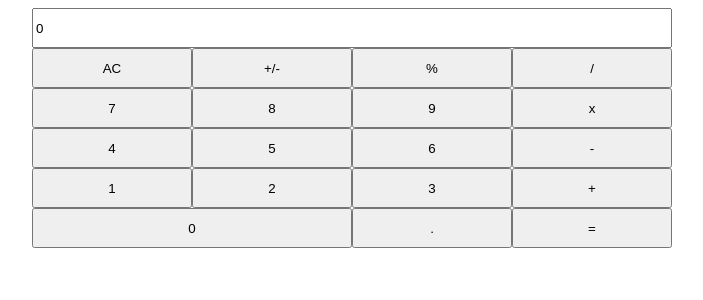
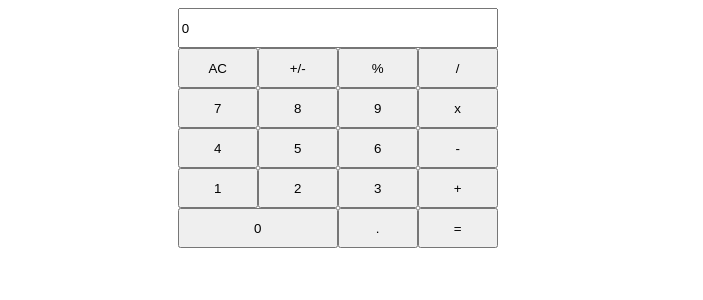
Before and after one commit to vsots/calculator, a React (Vite) app: page / in a window 1280 px wide. Shown: the top 300 px of the page, without its empty margins (296-999 px from the left). Built offline with nearby package versions, Linux system fonts and the light colour scheme.

Commit message:
refactor(calculator): reformats grid

```diff
--- a/src/App.css
+++ b/src/App.css
@@ -1,14 +1,18 @@
 .calculator {
+  position: relative;
+  left: 37%;
   display: grid;
-  grid-template-columns: repeat(8, 12.5vw);
-  grid-template-rows: repeat(9, 5vh);
+  width: 25%;
+  justify-content: center;
+  grid-template-columns: repeat(4, 6.25vw);
+  grid-template-rows: repeat(6, 5vh);
   grid-template-areas:
-    ". . input  input  input  input  . ."
-    ". . item00 item01 item02 item03 . ."
-    ". . item10 item11 item12 item13 . ."
-    ". . item20 item21 item22 item23 . ."
-    ". . item30 item31 item32 item33 . ."
-    ". . item40 item40 item41 item42 . .";
+    "input  input  input  input"
+    "item00 item01 item02 item03"
+    "item10 item11 item12 item13"
+    "item20 item21 item22 item23"
+    "item30 item31 item32 item33"
+    "item40 item40 item41 item42";
 }
 
 input {
```
